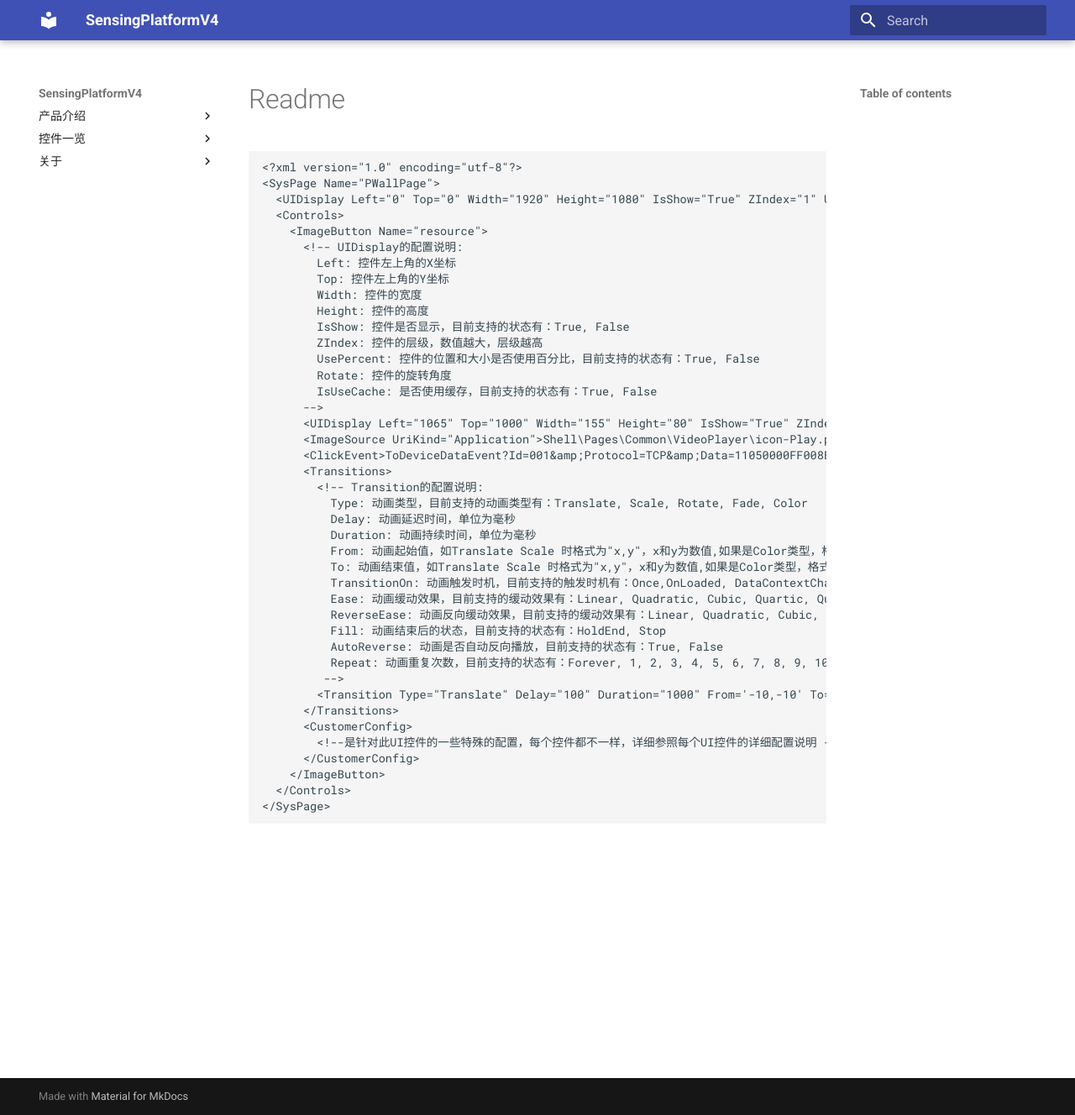
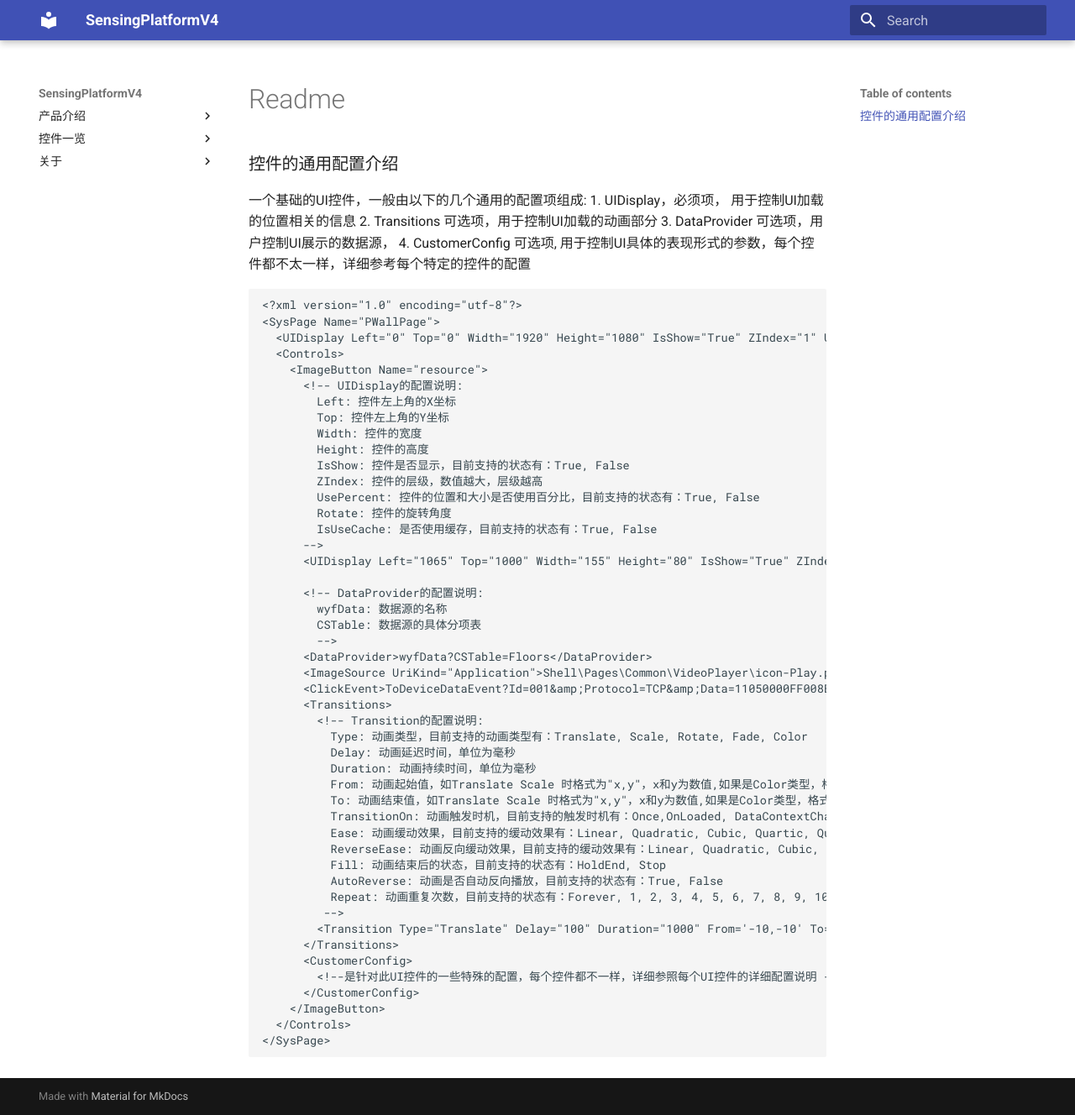
Before and after one commit to troncell/SensingPlatformDocs, an MkDocs documentation site: the page built from docs/控件一览/readme.md, in a window 1280 px wide and 1328 px high. Shown: the whole window at 84% size. Built offline with MkDocs 1.6.1 and Material for MkDocs 9.7.7, drawn with Linux system fonts in a browser that asks for light colours.

Commit message:
Update readme.md

````diff
--- a/docs/控件一览/readme.md
+++ b/docs/控件一览/readme.md
@@ -1,5 +1,9 @@
-###
-
+### 控件的通用配置介绍
+  一个基础的UI控件，一般由以下的几个通用的配置项组成:
+  1. UIDisplay，必须项， 用于控制UI加载的位置相关的信息
+  2. Transitions 可选项，用于控制UI加载的动画部分
+  3. DataProvider 可选项，用户控制UI展示的数据源，
+  4. CustomerConfig 可选项, 用于控制UI具体的表现形式的参数，每个控件都不太一样，详细参考每个特定的控件的配置
 ```xml
 <?xml version="1.0" encoding="utf-8"?>
 <SysPage Name="PWallPage">
@@ -18,6 +22,12 @@
         IsUseCache: 是否使用缓存，目前支持的状态有：True, False
       -->
       <UIDisplay Left="1065" Top="1000" Width="155" Height="80" IsShow="True" ZIndex="5" UsePercent="False" Rotate="35" />
+
+      <!-- DataProvider的配置说明:
+        wyfData: 数据源的名称
+        CSTable: 数据源的具体分项表
+        -->
+      <DataProvider>wyfData?CSTable=Floors</DataProvider>
       <ImageSource UriKind="Application">Shell\Pages\Common\VideoPlayer\icon-Play.png</ImageSource>
       <ClickEvent>ToDeviceDataEvent?Id=001&amp;Protocol=TCP&amp;Data=11050000FF008EAA&amp;IsHex=True</ClickEvent>
       <Transitions>
````
